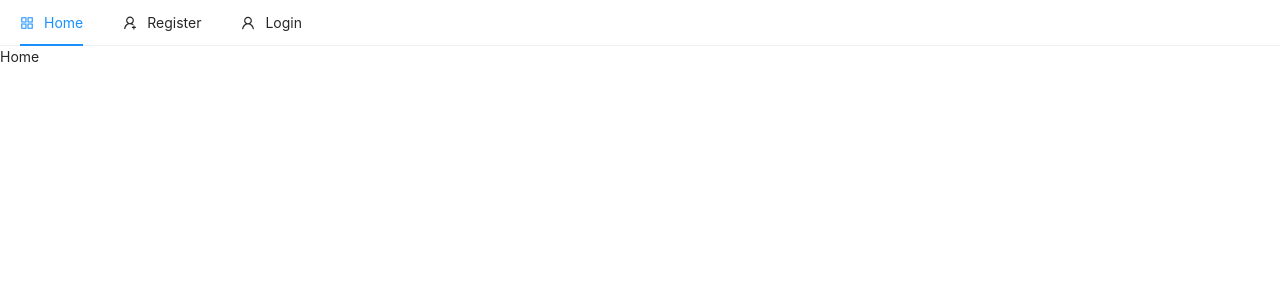
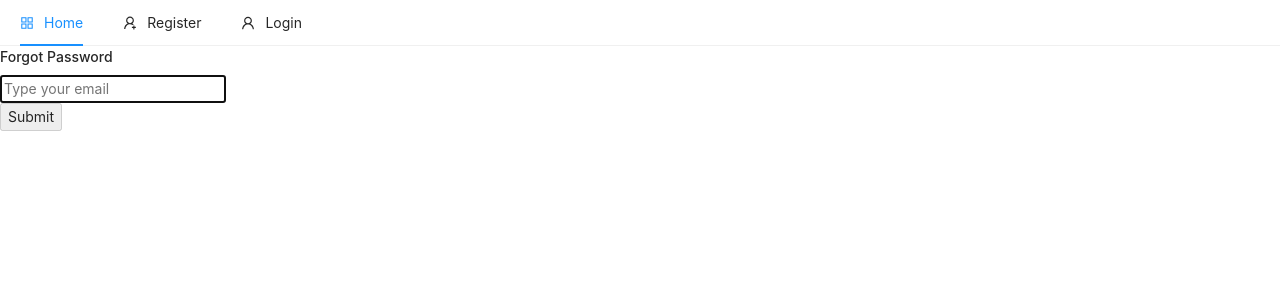
Before and after one commit to camali1047/ecommerce, a React (Create React App) app: page /forgot/password in a window 1280 px wide. Shown: the top 300 px of the page. Built offline with nearby package versions, Linux system fonts and the light colour scheme; no server answers.

Commit message:
password-auth

```diff
--- a/src/App.js
+++ b/src/App.js
@@ -8,6 +8,7 @@
 import Home from "./pages/Home";
 import Header from "./components/nav/Header";
 import RegisterComplete from "./pages/auth/RegisterComplete";
+import ForgotPassword from "./pages/auth/ForgotPassword";
 
 import { auth } from "./firebase";
 import { useDispatch } from "react-redux";
@@ -43,6 +44,7 @@
         <Route exact path="/login" component={Login} />
         <Route exact path="/register" component={Register} />
         <Route exact path="/register/complete" component={RegisterComplete} />
+        <Route exact path="/forgot/password" component={ForgotPassword} />
         <Route path="/" component={Home} />
       </Switch>
     </>
--- /dev/null
+++ b/src/pages/auth/ForgotPassword.js
@@ -0,0 +1,61 @@
+import React, { useState, useEffect } from "react";
+import { auth } from "../../firebase";
+import { toast } from "react-toastify";
+import { useSelector } from "react-redux";
+
+const ForgotPassword = ({ history }) => {
+  const [email, setEmail] = useState("");
+  const [loading, setLoading] = useState(false);
+  const { user } = useSelector((state) => ({ ...state }));
+  useEffect(() => {
+    if (user && user.token) {
+      history.push("/");
+    }
+  }, [user]);
+
+  const handleSubmit = async (e) => {
+    e.preventDefault();
+    setLoading(true);
+    const config = {
+      url: process.env.REACT_APP_FORGOT_PASSWORD_REDIRECT,
+      handleCodeInApp: true,
+    };
+    await auth
+      .sendPasswordResetEmail(email, config)
+      .then(() => {
+        setEmail("");
+        setLoading(false);
+        toast.success("Check your email for password reset link");
+      })
+      .catch((error) => {
+        setLoading(false);
+        toast.error(error.message);
+        console.log("ERROR MESSAGE IN FORGOT PASSWORD", error);
+      });
+  };
+  return (
+    <div className="container col-md-6 offset-md-3 p-5">
+      {loading ? (
+        <h4 className="text-danger">Loading</h4>
+      ) : (
+        <h4>Forgot Password</h4>
+      )}
+      <form onSubmit={handleSubmit}>
+        <input
+          type="email"
+          className="form-control"
+          value={email}
+          onChange={(e) => setEmail(e.target.value)}
+          placeholder="Type your email"
+          autoFocus
+        />
+        <br />
+        <button className="btn btn-raised" disabled={!email}>
+          Submit
+        </button>
+      </form>
+    </div>
+  );
+};
+
+export default ForgotPassword;
--- a/src/pages/auth/Login.js
+++ b/src/pages/auth/Login.js
@@ -1,14 +1,21 @@
-import React, { useState } from "react";
+import React, { useState, useEffect } from "react";
 import { auth, googleAuthProvider } from "../../firebase";
 import { toast } from "react-toastify";
 import { Button } from "antd";
 import { MailOutlined, GoogleOutlined } from "@ant-design/icons";
-import { useDispatch } from "react-redux";
+import { useDispatch, useSelector } from "react-redux";
+import { Link } from "react-router-dom";
 
 const Login = ({ history }) => {
   const [email, setEmail] = useState("");
   const [password, setPassword] = useState("");
   const [loading, setLoading] = useState(false);
+  const { user } = useSelector((state) => ({ ...state }));
+  useEffect(() => {
+    if (user && user.token) {
+      history.push("/");
+    }
+  }, [user]);
   let dispatch = useDispatch();
   const handleSubmit = async (e) => {
     e.preventDefault();
@@ -113,6 +120,9 @@
           >
             Login with Google
           </Button>
+          <Link to="/forgot/password" className="float-right text-danger">
+            Forgot Password
+          </Link>
         </div>
       </div>
     </div>
--- a/src/pages/auth/Register.js
+++ b/src/pages/auth/Register.js
@@ -1,9 +1,16 @@
-import React, { useState } from "react";
+import React, { useState, useEffect } from "react";
 import { auth } from "../../firebase";
 import { toast } from "react-toastify";
+import { useSelector } from "react-redux";
 
-const Register = () => {
+const Register = ({ history }) => {
   const [email, setEmail] = useState("");
+  const { user } = useSelector((state) => ({ ...state }));
+  useEffect(() => {
+    if (user && user.token) {
+      history.push("/");
+    }
+  }, [user]);
   const handleSubmit = async (e) => {
     e.preventDefault();
     //console.log("ENV-->", process.env.REACT_APP_REGISTER_REDIRECT_URL);
```
